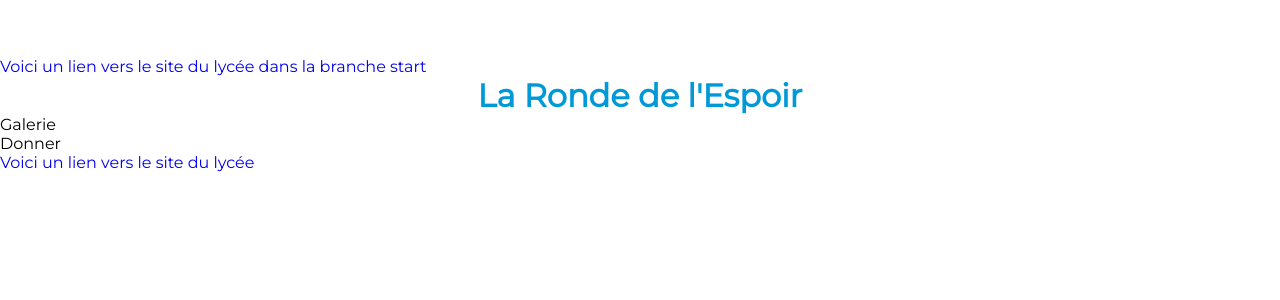
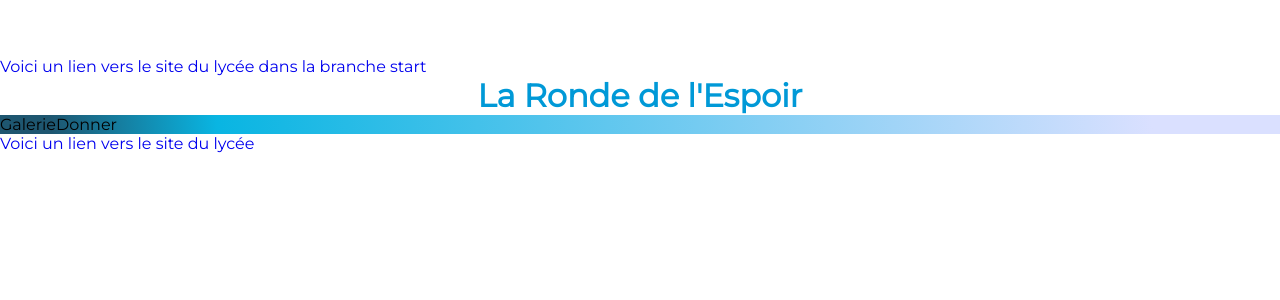
Before and after one commit to ronde-de-l-espoir/main, a PHP site: page / in a window 1280 px wide. Shown: the part 120-420 px from the top of the page. Run offline with PHP 8.4, Linux system fonts and the light colour scheme.

Commit message:
Readd Elias CSS (And gradient)

```diff
--- a/style.css
+++ b/style.css
@@ -43,3 +43,28 @@ nav {
     color: #0099d7;
     text-align: center;
 }
+
+
+
+
+.menu {
+    list-style-type: none;
+    background: rgb(30,86,112);
+    background: linear-gradient(86deg, rgba(30,86,112,1) 4%, rgba(9,181,226,1) 17%, rgba(218,224,255,1) 90%);
+    margin: 0;
+    padding: 0;
+    overflow: hidden;
+}
+
+.menu-item {
+    display: inline;
+    float: left;
+}
+
+.menu-item a {
+    display: block;
+    color: white;
+    text-align: center;
+    padding: 14px 16px;
+    text-decoration: none;
+}
```
